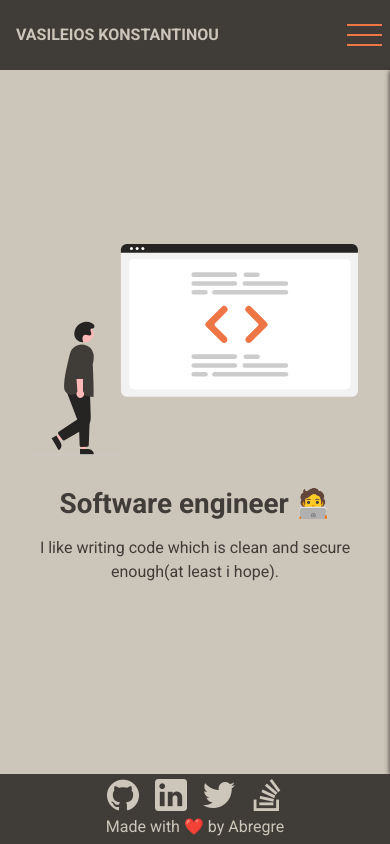
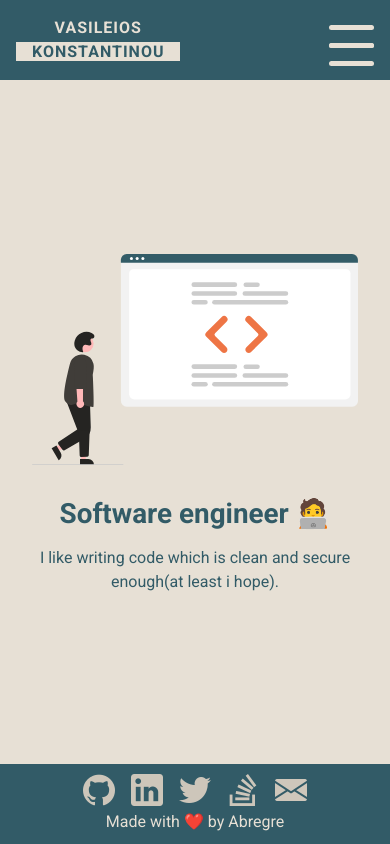
Before and after one commit to billk97/personal-page, a Vue app: page / in a window 390 px wide. Built offline with nearby package versions, Linux system fonts and the light colour scheme.

Commit message:
utils route work in progress

```diff
--- /dev/null
+++ b/src/components/Burger.vue
@@ -0,0 +1,82 @@
+<template>
+    <div class="burger" :class="{open: isOpen}">
+        <span />
+        <span />
+        <span />
+        <span />
+    </div>
+</template>
+
+<script>
+    export default {
+        props: {
+            isOpen: {
+                type: Boolean,
+                required: true
+            }
+        }
+    }
+</script>
+
+<style scoped>
+.burger {
+    width: 45px;
+    height: 30px;
+    position: relative;
+    margin: auto 0.5rem;
+    transform: rotate(0deg);
+    transition: .5s ease-in-out;
+    cursor: pointer;
+}
+
+.burger span {
+    display: block;
+    position: absolute;
+    height: 5px;
+    width: 100%;
+    background: var(--main-clr);
+    border-radius: 9px;
+    opacity: 1;
+    left: 0;
+    transform: rotate(0deg);
+    transition: .25s ease-in-out;
+}
+
+.burger span:nth-child(1) {
+  top: 0px;
+}
+
+.burger span:nth-child(2),.burger span:nth-child(3) {
+  top: 18px;
+}
+
+.burger span:nth-child(4) {
+  top: 36px;
+}
+
+.burger.open span:nth-child(1) {
+  top: 18px;
+  width: 0%;
+  left: 50%;
+}
+
+.burger.open span:nth-child(2) {
+  -webkit-transform: rotate(45deg);
+  -moz-transform: rotate(45deg);
+  -o-transform: rotate(45deg);
+  transform: rotate(45deg);
+}
+
+.burger.open span:nth-child(3) {
+  -webkit-transform: rotate(-45deg);
+  -moz-transform: rotate(-45deg);
+  -o-transform: rotate(-45deg);
+  transform: rotate(-45deg);
+}
+
+.burger.open span:nth-child(4) {
+  top: 18px;
+  width: 0%;
+  left: 50%;
+}
+</style>
--- a/src/components/FooterBar.vue
+++ b/src/components/FooterBar.vue
@@ -14,31 +14,19 @@
                 <a href="https://stackoverflow.com/users/7994351/vasilis-konstantinou?tab=profile" class="social-icon" target="_blank">
                     <img src="@/assets/stack.png" alt="stackOverflow">
                 </a>
+                <a :href="`mailto:${getEmailAddress}`" class="social-icon">
+                    <img src="@/assets/email.png" alt="email">
+                </a>
+                <!-- <div class="email">
+                    <span v-if="displayAddress" class="mx-auto">{{ webAddress }} </span>
+                    <b-icon-eye-fill v-if="!displayAddress" class="mx-auto" @click="addToClipBoard()" />
+                </div> -->
             </div>
             <div class="copyright">
                 <span>Made with ❤️ by <a href="https://github.com/abregre" class="abregre" target="_blank">Abregre</a></span>
             </div>
         </div>
     </div>
-    <!-- <b-container fluid="lg">
-        <b-row>
-            <b-col>
-                <h3>Contact Info</h3>
-                <ul>
-                    <li class="ml-n4">Vasileios Konstantinou</li>
-                    <li class="ml-n5">Email:
-                        <span v-if="displayAddress" class="mx-3">{{ webAddress }} </span>
-        <b-icon-eye-fill v-if="!displayAddress" variant="success" @click="addToClipBoard()" />
-                    </li>
-                </ul>
-            </b-col>
-        </b-row>
-        <hr>
-        <b-row>
-            <b-col class="mb-3">
-            </b-col>
-        </b-row>
-    </b-container> -->
 </template>
 
 <script>
@@ -50,17 +38,13 @@
         },
         data() {
             return {
-                webAddress : 'dmFzaWxlaW9zQGtvbnN0YW50aW5vdS5kZXY=',
-                displayAddress: false
+                webAddress : 'dmFzaWxlaW9zQGtvbnN0YW50aW5vdS5kZXY='
             }
         },
         methods: {
-            addToClipBoard() {
-                this.displayAddress = true
-                this.webAddress = atob(this.webAddress)
-                setTimeout(() => {
-                    this.displayAddress = false
-                }, 10000)
+            getEmailAddress() {
+                console.log(atob(this.webAddress))
+                return atob(this.webAddress)
             }
         }
     }
@@ -72,9 +56,10 @@
         bottom:0;
         left:0;
         width: 100%;
-        background-color: #403D39;
-        color: #ccc5b9;
-        height: 70px;
+        background-color: var(--secondary-clr);
+        color: var(--main-clr);
+        height: 80px;
+        padding: 20px 0;
     }
 
     .content {
@@ -95,9 +80,19 @@
     }
 
     .abregre {
-        color: #ccc5b9;
+        color: var(--main-clr);
         text-decoration: none;
     }
+
+    .social-icon:hover img {
+        animation: spin 0.7s ease;
+    }
+
+    @keyframes spin {
+        from {transform:rotate(0deg);}
+        to {transform:rotate(360deg);}
+    }
+
 
     .social-icon + .social-icon{
         margin-left: 1rem;
--- a/src/components/NavBar.vue
+++ b/src/components/NavBar.vue
@@ -2,34 +2,38 @@
     <nav class="navbar">
         <div class="nav-container">
             <a href="." class="brand">
-                Vasileios Konstantinou
+                Vasileios
+                <br>
+                <span>
+                    Konstantinou
+                </span>
             </a>
-            <div class="nav-links" :class="{ 'show-menu': toggleMobileMenu}">
+            <div class="nav-links" :class="{ 'show-menu': isMenuOpen}">
                 <router-link to="/" class="nav-link" exact>Home</router-link>
                 <router-link to="/about" class="nav-link">About</router-link>
                 <router-link to="/projects" class="nav-link">Projects</router-link>
                 <router-link to="/utils" class="nav-link">Utils</router-link>
             </div>
             <div class="burger" @click="toggleBurger">
-                <div class="line line1" />
-                <div class="line line2" />
-                <div class="line line3" />
+                <burger :is-open="isMenuOpen" />
             </div>
         </div>
     </nav>
 </template>
 
 <script>
+    import Burger from '@/components/Burger'
     export default {
         name: "NavBar2",
+        components: {Burger},
         data() {
             return {
-                toggleMobileMenu: false
+                isMenuOpen: false
             }
         },
         methods: {
             toggleBurger() {
-                this.toggleMobileMenu = !this.toggleMobileMenu
+                this.isMenuOpen = !this.isMenuOpen
             }
         }
     }
@@ -37,9 +41,9 @@
 
 <style scoped>
 .navbar {
-    background-color: #403D39;
-    color: #CCC5B9;
-    height: 70px;
+    background-color: var(--secondary-clr);
+    color: var(--main-clr);
+    height: 80px;
 }
 
 .nav-container {
@@ -52,11 +56,18 @@
 }
 
 .brand {
-    /* letter-spacing: 1px; */
+    padding: 0 1rem;
     text-transform: uppercase;
     text-decoration: none;
-    color: #CCC5B9;
+    color: var(--main-clr);
     font-weight: bold;
+    letter-spacing: 1px;
+    text-align: center;
+}
+.brand span {
+    background: var(--main-clr);
+    color: var(--secondary-clr);
+    padding: 0 1rem;
 }
 
 .nav-links {
@@ -69,7 +80,7 @@
 .nav-link,
 .nav-link:visited {
     font-size: 1.1rem;
-    color: #CCC5B9;
+    color: var(--main-clr);
     text-decoration: none;
     border-bottom: 2px solid transparent;
     font-weight: bold;
@@ -79,8 +90,8 @@
 .nav-link:hover,
 .router-link-active,
 .router-link-exact-active {
-    color: #CCC5B9;
-    border-bottom: 2px solid #ee7545;
+    color: var(--main-clr);
+    border-bottom: 2px solid var(--highlight-clr);
 }
 
 .burger {
@@ -93,7 +104,7 @@
   height: 2px;
   width: 35px;
   margin: 0.5rem 0;
-  background: #ee7545;
+  background: var(--highlight-clr);
   transition: transform 0.75s ease, opacity 0.75s ease;
 }
 
@@ -106,17 +117,16 @@
     }
     .nav-links {
         position: fixed;
-        top: 70px;
+        top: 80px;
         right: 0;
-        height: calc(100vh - 140px);
+        height: calc(100vh - 160px);
         width: 100%;
         flex-direction: column;
         align-items: center;
         justify-content: space-around;
-        background: #403D39;
+        background: var(--secondary-clr);
         transform: translateX(100%);
         transition: transform 1s ease;
-        box-shadow: 0px 1px 5px #252422;
     }
     .show-menu {
         transform: translateX(0%);
--- a/src/components/routes/AboutRoute.vue
+++ b/src/components/routes/AboutRoute.vue
@@ -2,13 +2,17 @@
     <div class="route">
         <div class="title">About</div>
         <div class="content">
-            <p class="my-3">
+            <p class="about-text">
                 {{ $t('sortDirection[0]') }}
                 <a href="https://mpass.gr/" target="_blank">@MPASS</a>
                 {{ $t('sortDirection[1]') }}
                 <a href="https://aueb.gr/en" target="_blank">@AUEB</a>
                 {{ $t('sortDirection[2]') }}
             </p>
+            <a href="https://drive.google.com/file/d/1Vx_eAq8A22D2T2eH35dyZxn1OMN_M6T_/view" class="resume" download="konstantinou-resume.pdf" target="_blank">
+                Download my Resume
+                ⬇
+            </a>️
             <h3 class="my-3">Work experience  💼</h3>
             <ul>
                 <li class="bullets-work">
@@ -24,12 +28,6 @@
                     <p>{{ $t('auebWorkDescription') }}</p>
                 </li>
             </ul>
-            <h4 class="mb-3">
-                <a href="https://drive.google.com/file/d/1Vx_eAq8A22D2T2eH35dyZxn1OMN_M6T_/view" class="resume" download="konstantinou-resume.pdf" target="_blank">
-                    Download my Resume
-                    ⬇
-                </a>️
-            </h4>
             <h3 class="my-3">Education  🎓 </h3>
             <ul>
                 <li class="bullets-education">
@@ -93,7 +91,7 @@
 
 <style scoped>
 .route {
-    background: #CCC5B9;
+    background: var(--main-clr);
 }
 .content {
     max-width: 1300px;
@@ -103,16 +101,39 @@
     flex-direction: column;
     justify-content: center;
     align-items: center;
-    color: #403D39;
+    color: var(--secondary-clr);
 }
+
+ul {
+    list-style-type: none;
+    padding-left: 0;
+}
+
 .title {
     position: relative;
-    color: #403D39;
+    color: var(--secondary-clr);
     font-size: 1.75rem;
     font-weight: bold;
     text-align: center;
     padding-top: 1rem;
 }
+
+.about-text {
+    text-align: justify;
+    margin: 1rem 0 2rem;
+}
+
+.resume {
+    align-self: center;
+    border: 1px solid var(--highlight-clr);
+    padding: 0.5rem 1rem;
+    border-radius: 4px;
+    font-size: 1.5rem;
+    text-decoration: none;
+    color: var(--highlight-clr);
+    font-weight: bold;
+}
+
 .bullets-education {
     text-align: left;
     font-weight: bold;
@@ -121,11 +142,6 @@
     text-align: left;
 }
 
-.resume {
-    text-decoration: none;
-    color: #ee7545;
-    font-weight: bold;
-}
 
 .technologies-container {
     margin-bottom: 20%;
@@ -134,6 +150,10 @@
 @media screen and (min-width: 600px) {
     .content {
         align-items: flex-start;
+    }
+
+    .about-text {
+        margin: 0 0 2rem ;
     }
 
     .technologies-container {
@@ -152,6 +172,7 @@
         font-size: 12rem;
         writing-mode: vertical-rl;
         text-orientation: upright;
+        user-select: none;
     }
 }
 
--- a/src/components/routes/HomeRoute.vue
+++ b/src/components/routes/HomeRoute.vue
@@ -25,7 +25,7 @@
 
 <style scoped>
 .route {
-    background: #CCC5B9;
+    background: var(--main-clr);
 }
 .content {
     max-width: 1300px;
@@ -38,7 +38,7 @@
     align-items: center;
 }
 .text {
-    color: #403D39;
+    color: var(--secondary-clr);
     margin-top: 2rem;
     text-align: center;
 }
--- /dev/null
+++ b/src/components/routes/UtilsRoute.vue
@@ -0,0 +1,39 @@
+<template>
+    <div class="route">
+        <div class="content">
+            <encrypt />
+            <div class="divider" />
+            <jwt />
+            <div class="divider" />
+            <hash />
+        </div>
+    </div>
+</template>
+
+<script>
+    import Encrypt from '@/components/routes/EncryptRoute'
+    import Jwt from '@/components/routes/JwtRoute'
+    import Hash from '@/components/routes/HashRoute'
+    export default {
+        components: { Encrypt, Jwt, Hash}
+    }
+</script>
+
+<style scoped>
+.route {
+    background: var(--main-clr);
+}
+.content {
+    max-width: 1300px;
+    margin: 0 auto;
+    padding: 1rem 2rem 8rem;
+    display: flex;
+    flex-direction: column;
+    justify-content: center;
+    color: var(--secondary-clr);
+}
+.divider {
+    border-bottom: 1px solid var(--secondary-clr);
+    margin: 2rem 0;
+}
+</style>
--- a/src/main.js
+++ b/src/main.js
@@ -15,7 +15,7 @@ import 'bootstrap-vue/dist/bootstrap-vue.css'
 import router from '@/router/index'
 import VueI18n from 'vue-i18n'
 import en from '@/locale/en'
-
+import '@/styles/global.css'
 
 Vue.use(FormTextareaPlugin)
 Vue.use(ButtonPlugin)
@@ -29,6 +29,7 @@ Vue.use(VueI18n)
 Vue.config.productionTip = false
 
 
+
 const messages = { en }
 const i18n = new VueI18n({
     locale: 'en',
--- /dev/null
+++ b/src/styles/global.css
@@ -0,0 +1,6 @@
+
+:root {
+    --main-clr: hsl(37, 27%, 87%);
+    --secondary-clr: hsl(193, 34%, 30%);
+    --highlight-clr: hsl(17, 83%, 60%);
+}
```
Also changed, not shown: src/router/index.js (+8 -0 lines), src/assets/code-review.svg, src/assets/email.png.
